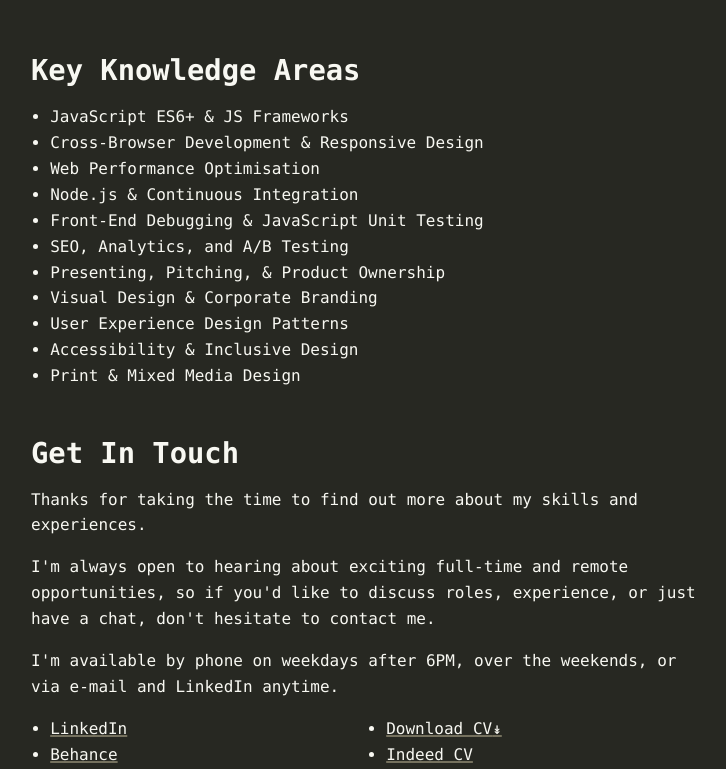
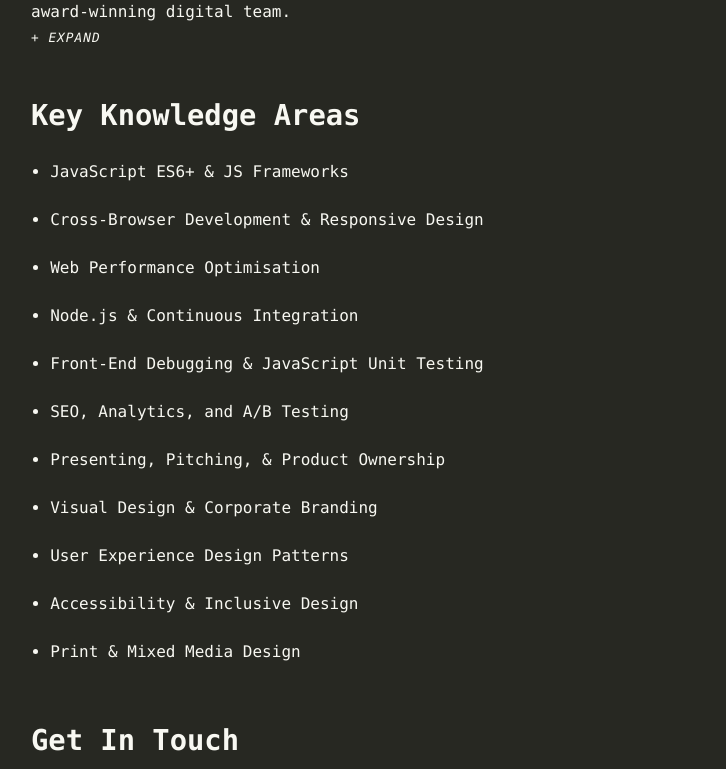
Before and after one commit to fossabot/piprees, a Next.js app: page / in a window 1280 px wide. Shown: the part 1071-1840 px from the top of the page, without its empty margins (273-999 px from the left). Built offline with nearby package versions, Linux system fonts and the light colour scheme.

Commit message:
fix: bug fixes
fixed: "+ Expand" not clickable.
fixed: link line heights not meeting tappable guidelines
fixed: body max-width issue when animation extends past page

```diff
--- a/styles/index.css
+++ b/styles/index.css
@@ -24,6 +24,7 @@ body {
 
 body {
   overflow-x: hidden;
+  max-width: 100%;
   background: #272822;
   color: #f8f8f2;
   font-family:
@@ -71,6 +72,7 @@ ul {
   margin: 0;
   padding-left: 0;
   list-style-type: none;
+  line-height: 48px;
 }
 
 @media screen and (min-width: 42em) {
@@ -88,6 +90,8 @@ a {
   text-decoration-color: #75715e;
   text-decoration-thickness: 2px;
   font-weight: normal;
+  line-height: 48px;
+  display: inline-block;
   transition: text-decoration-color 0.2s ease-out, color 0.2s ease-out;
 }
 
@@ -121,7 +125,7 @@ details summary {
   cursor: pointer;
 }
 
-details[open] summary::after {
+details summary::after {
   content: '';
   position: absolute;
   top: 0;
```
